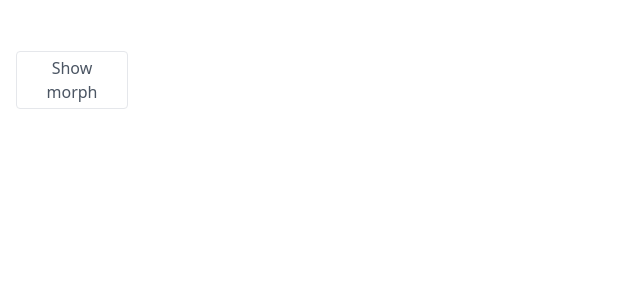
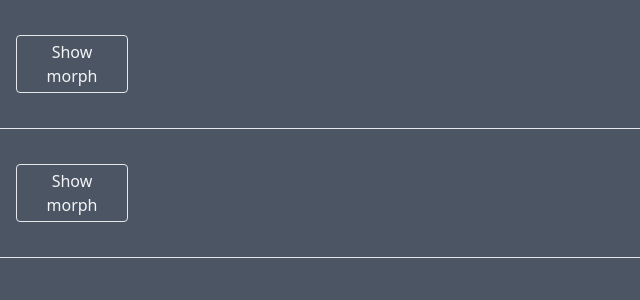
Before and after one commit to maxzz/react-spring-interpolation, a React (Vite) app: page / in a window 1280 px wide. Shown: the top 300 px of the page, without its empty margins (0-640 px from the left). Built offline with nearby package versions, Linux system fonts and the light colour scheme.

Commit message:
Feature: update TailwindCSS for multiple demos

```diff
--- a/src/App.css
+++ b/src/App.css
@@ -1,3 +1,4 @@
+/*
 .App {
     text-align: center;
 }
@@ -40,3 +41,4 @@
 button {
     font-size: calc(10px + 2vmin);
 }
+ */
--- a/src/App.tsx
+++ b/src/App.tsx
@@ -1,11 +1,16 @@
 import React from "react";
 import "./App.css";
-import DemoSlot from "./components/MainDemo";
+import DemoMorphSlot from "./components/MainDemo";
 
 function App() {
   return (
-    <div className="App">
-        <DemoSlot />
+    <div className="App bg-gray-600 h-screen">
+        <div className="border-b">
+            <DemoMorphSlot />
+        </div>
+        <div className="border-b">
+            <DemoMorphSlot />
+        </div>
     </div>
   );
 }
--- a/src/components/MainDemo.tsx
+++ b/src/components/MainDemo.tsx
@@ -42,18 +42,18 @@ const MainDemo: React.FC<Props> = ({width = "100"}) => {
     );
 };
 
-const DemoSlot: React.FC = () => {
+const DemoMorphSlot: React.FC = () => {
     const [visible, setVisible] = useState(false);
     return (
-        <div className="mt-4 mx-4 w-40 flex justify-between h-32 items-center">
-            <div className="flex-shrink-0">
-                <button className="px-2 py-1 w-28 border rounded text-base text-gray-600 hover:bg-gray-100 focus:outline-none" onClick={() => setVisible(!visible)}>
+        <div className="mx-4 flex justify-between h-32 items-center">
+            <div>
+                <button className="px-2 py-1 w-28 border rounded text-base text-gray-100 hover:bg-gray-500 focus:outline-none" onClick={() => setVisible(!visible)}>
                     {visible ? 'Hide' : 'Show morph'}
                 </button>
             </div>
-            <div>{visible && <MainDemo width="100" />}</div>
+            <div className="w-40">{visible && <MainDemo width="100" />}</div>
         </div>
     );
 };
 
-export default DemoSlot;
+export default DemoMorphSlot;
--- a/src/index.css
+++ b/src/index.css
@@ -1,10 +1,10 @@
-*, *::before, *::after {
+/* *, *::before, *::after {
     margin: 0;
     padding: 0;
     box-sizing: border-box;
-}
+} */
 
-body {
+/* body {
   font-family: -apple-system, BlinkMacSystemFont, "Segoe UI", "Roboto", "Oxygen",
     "Ubuntu", "Cantarell", "Fira Sans", "Droid Sans", "Helvetica Neue", sans-serif;
   -webkit-font-smoothing: antialiased;
@@ -14,7 +14,7 @@ body {
 code {
   font-family: source-code-pro, Menlo, Monaco, Consolas, "Courier New", monospace;
 }
-
+ */
 @tailwind base;
 @tailwind components;
 @tailwind utilities;
```
